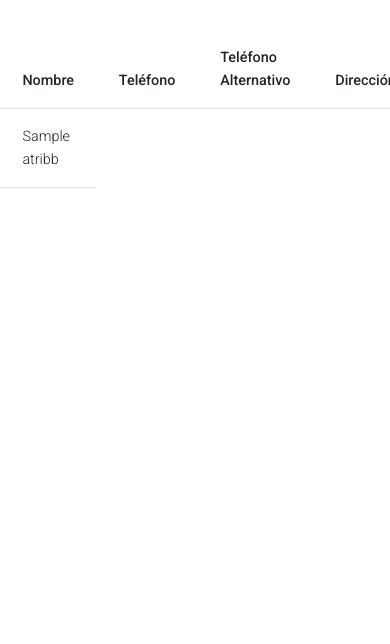
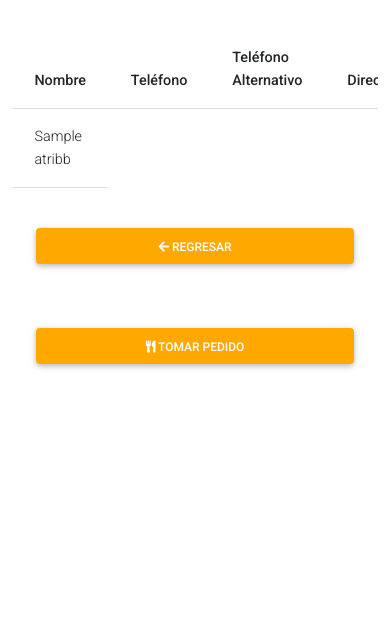
Before and after one commit to aydis20P/SocorritoMixcoacST, a Django app: template mockups/templates/busqueda-cliente.html in a window 390 px wide; the page is wider, and only the part inside the window is pictured. Shown: the part 148-792 px from the top of that part. Run offline with Django 3.2, Linux system fonts and the light colour scheme; the template is opened without the code that fills it: most values are stand-ins (such as "Sample title", 1, 10 or a date in 2020); some libraries are stand-ins or nearby versions.

Commit message:
busqueda-cliente, caso clientes==true con botones de flujo

```diff
--- a/mockups/templates/busqueda-cliente.html
+++ b/mockups/templates/busqueda-cliente.html
@@ -7,6 +7,10 @@
 
 {% block content %}
     {% if clientes %}
+        <div class="container">
+            <div class="row">
+                <div class="col-md">
+                    <div class="table-responsive">
                         <table class="table">
                             <thead>
                             <tr>
@@ -27,6 +31,37 @@
                             {% endfor %}
                             </tbody>
                         </table>
+                    </div>
+                </div>
+            </div>
+            <div class="row">
+                <div class="col-md">
+                    <div class="card shadow-0 mb-3">
+                        <div class="card-body">
+                            <div class="d-grid gap-2">
+                                <a href="/" class="btn btn-warning">
+                                    <i class="fas fa-arrow-left"></i>
+                                    Regresar
+                                </a>
+                            </div>
+                        </div>
+                    </div>
+                </div>
+                <div class="col-md">
+                    <div class="card shadow-0 mb-3">
+                        <div class="card-body">
+                            <div class="d-grid gap-2">
+                                <a href="#" class="btn btn-warning">
+                                    <i class="fas fa-utensils"></i>
+                                    Tomar pedido
+                                </a>
+                            </div>
+                        </div>
+                    </div>
+                </div>
+            </div>
+        </div>
+
     {% else %}
 
     <div class="container">
--- a/mockups/views.py
+++ b/mockups/views.py
@@ -9,7 +9,7 @@ def busqueda_cliente(request):
      #Aquí se trabaja toda la lógica del negocio
      clientes = []
      cliente = ["Homero", "1122334455", "5544332211", "Avenida Siempre Viva, 109", "Frecuente"]
-     #clientes.append(cliente)
+     clientes.append(cliente)
 
      context = {}
      context['clientes'] = clientes
```
Lines whose indentation alone changed are shown as unchanged.
